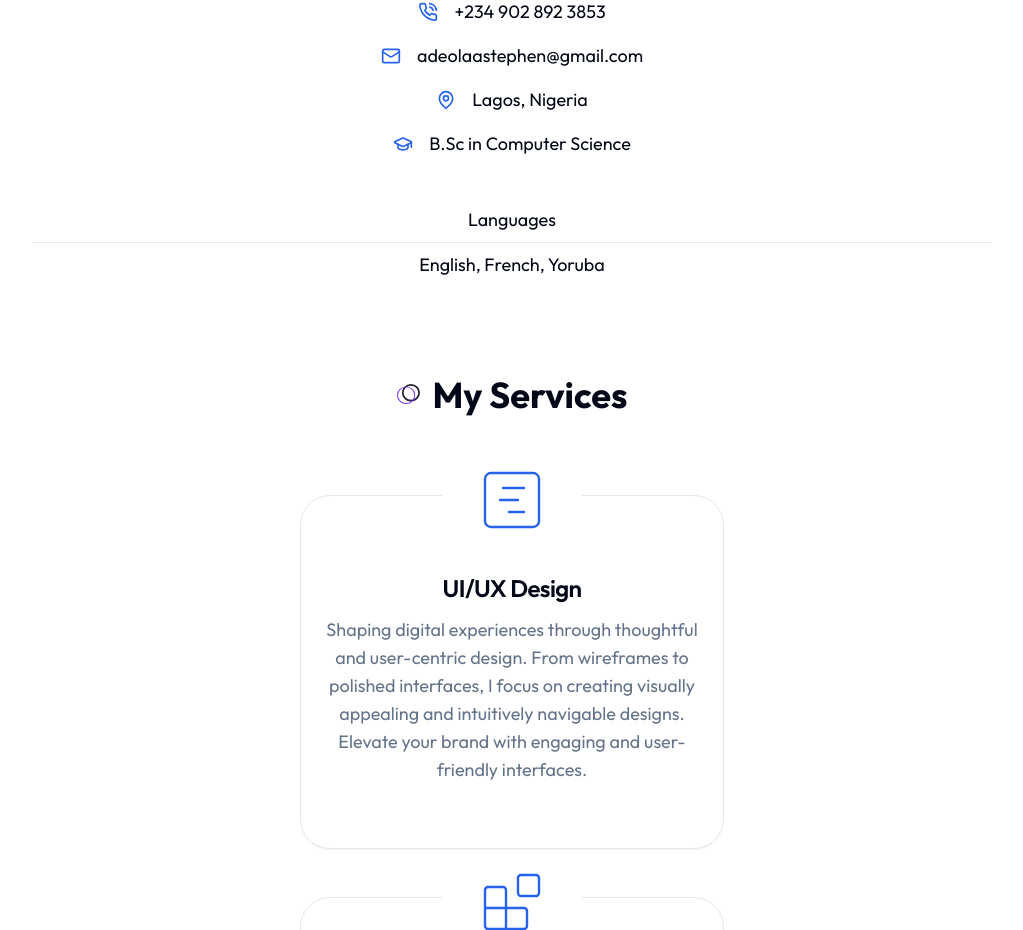
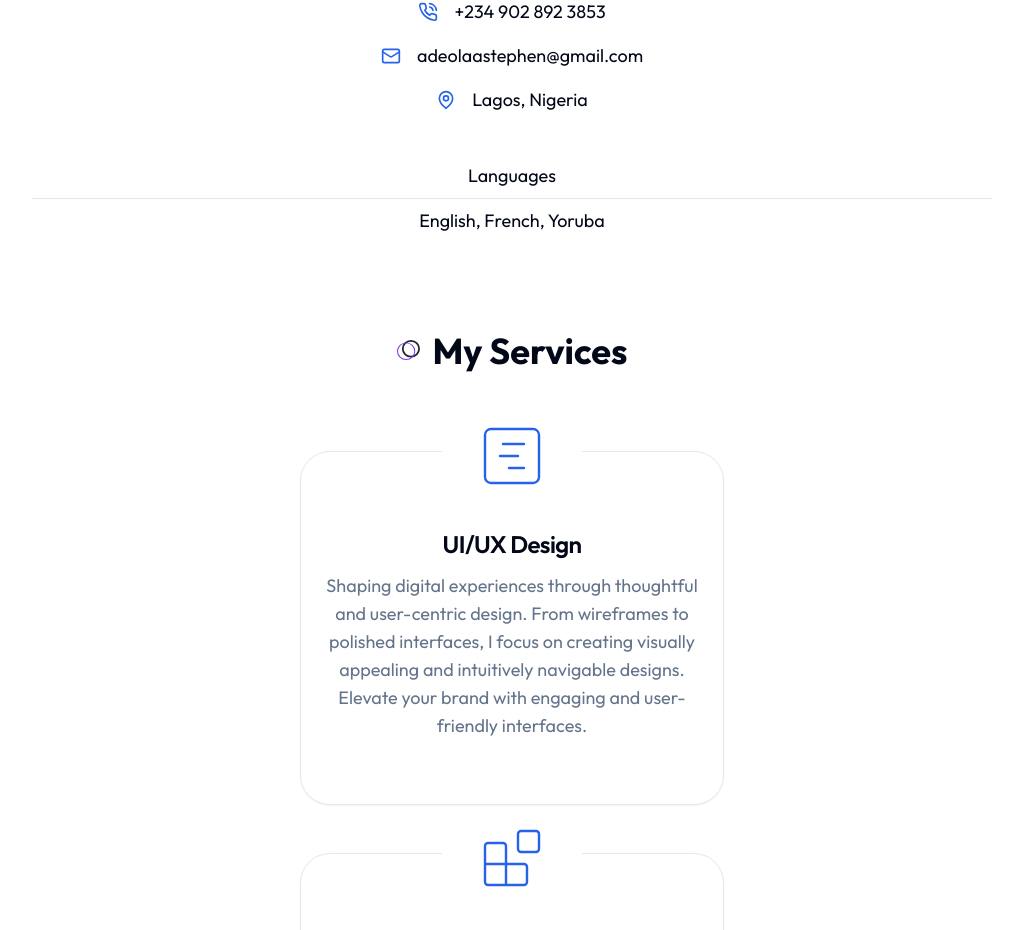
Before and after one commit to Praizee/nextjs-portfolio, a Next.js app: page / in a window 1280 px wide. Shown: the part 1600-2530 px from the top of the page, without its empty margins (128-1151 px from the left). Built offline with nearby package versions, Linux system fonts and the light colour scheme.

Commit message:
Update About.jsx
Signed-off-by: Stephen Adeniji <praiseadeniji2017@gmail.com>

```diff
--- a/components/About.jsx
+++ b/components/About.jsx
@@ -15,7 +15,7 @@ const infoData = [
   { icon: <PhoneCall size={20} />, text: "+234 902 892 3853" },
   { icon: <MailIcon size={20} />, text: "adeolaastephen@gmail.com" },
   { icon: <MapPin size={20} />, text: "Lagos, Nigeria" },
-  { icon: <GraduationCap size={20} />, text: "B.Sc in Computer Science" },
+  // { icon: <GraduationCap size={20} />, text: "B.Sc in Computer Science" },
 ];
 
 const qualificationData = [
```
